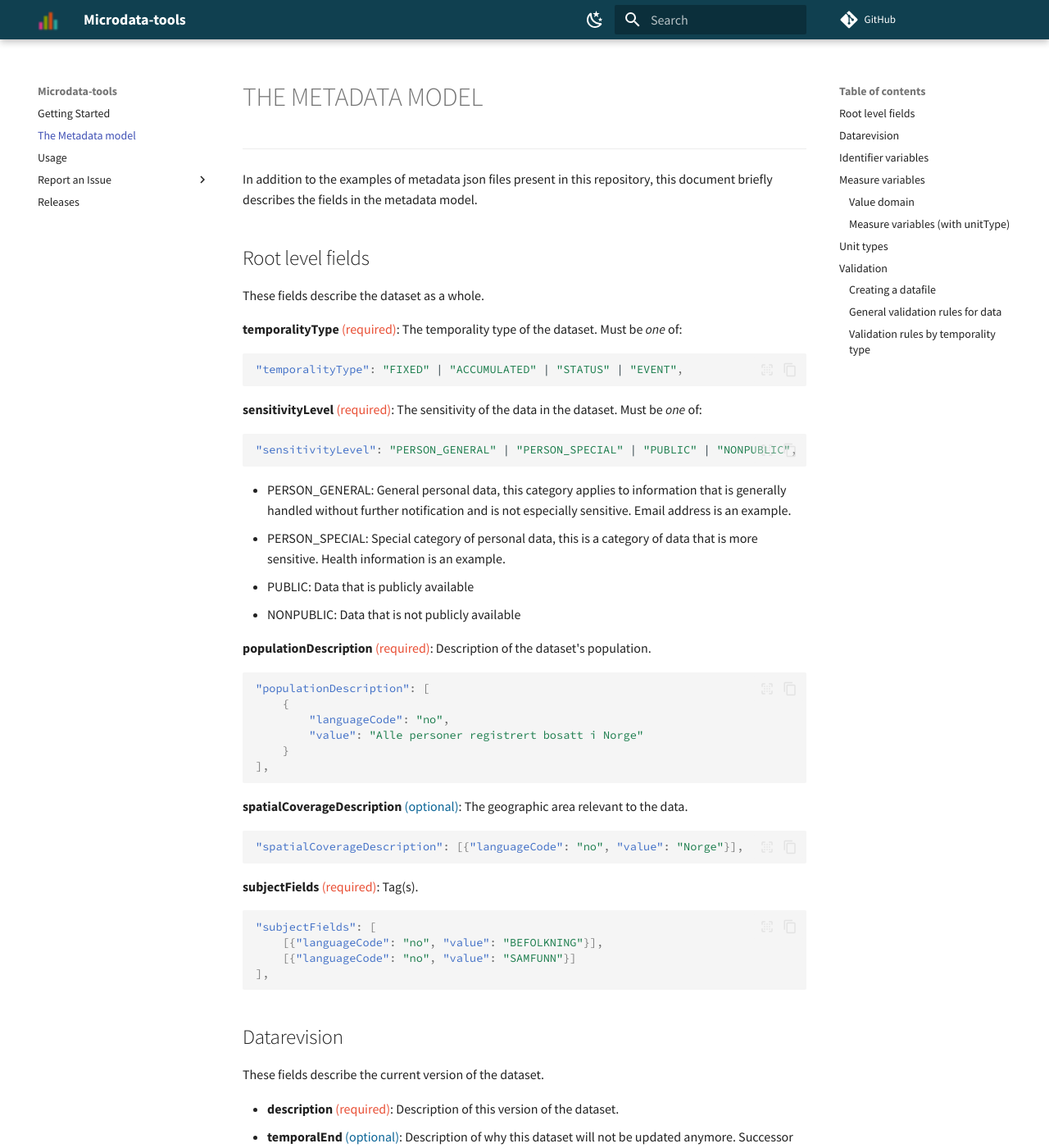
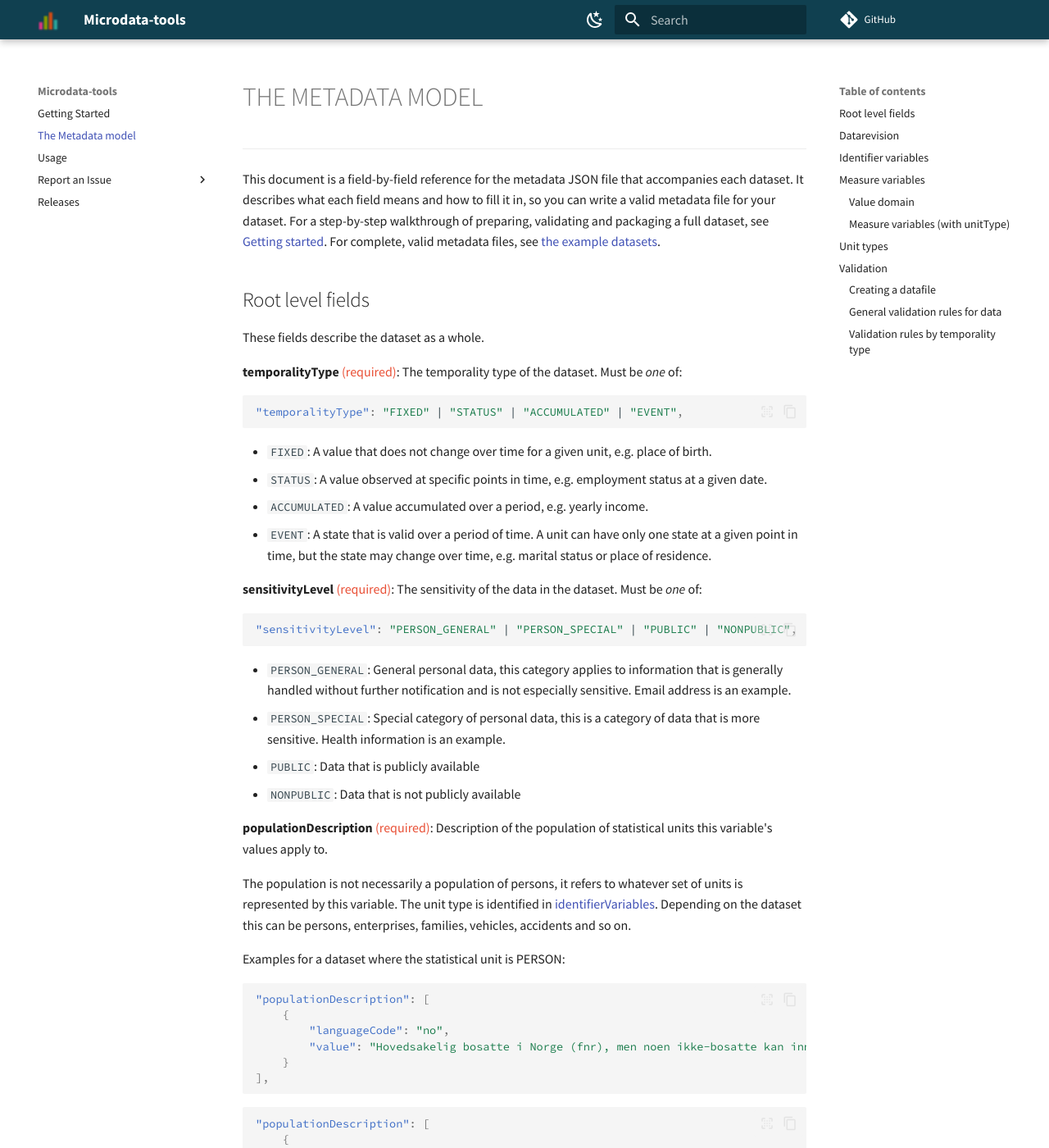
Before and after one commit to statisticsnorway/microdata-tools, an MkDocs documentation site: the page built from docs/metadata-model.md, in a window 1280 px wide and 1400 px high. Shown: the whole window at 82% size. Built offline with MkDocs 1.6.1 and Material for MkDocs 9.7.7, drawn with Linux system fonts in a browser that asks for light colours; comment, search, counter and statistics services are not loaded; some of the changed text lies outside the part shown.

Commit message:
Improve metadata descriptions

````diff
--- a/docs/metadata-model.md
+++ b/docs/metadata-model.md
@@ -1,6 +1,7 @@
 # THE METADATA MODEL
 _______
-In addition to the examples of metadata json files present in this repository, this document briefly describes the fields in the metadata model.
+This document is a field-by-field reference for the metadata JSON file that accompanies each dataset. It describes what each field means and how to fill it in, so you can write a valid metadata file for your dataset. For a step-by-step walkthrough of preparing, validating and packaging a full dataset, see [Getting started](index.md). For complete, valid metadata files, see [the example datasets](https://github.com/statisticsnorway/microdata-tools/tree/main/docs/examples).
+
 
 ## Root level fields
 These fields describe the dataset as a whole.
@@ -8,30 +9,60 @@ These fields describe the dataset as a whole.
 **temporalityType** <span class ="mdata-red-text">(required)</span>: The temporality type of the dataset. Must be *one* of:
 
 ```json
-"temporalityType": "FIXED" | "ACCUMULATED" | "STATUS" | "EVENT",
+"temporalityType": "FIXED" | "STATUS" | "ACCUMULATED" | "EVENT",
 ```
+
+- `FIXED`: A value that does not change over time for a given unit, e.g. place of birth.
+- `STATUS`: A value observed at specific points in time, e.g. employment status at a given date.
+- `ACCUMULATED`: A value accumulated over a period, e.g. yearly income.
+- `EVENT`: A state that is valid over a period of time. A unit can have only one state at a given point in time, but the state may change over time, e.g. marital status or place of residence.
+
 **sensitivityLevel** <span class ="mdata-red-text">(required)</span>: The sensitivity of the data in the dataset. Must be *one* of:
 
 ```json
 "sensitivityLevel": "PERSON_GENERAL" | "PERSON_SPECIAL" | "PUBLIC" | "NONPUBLIC",
 ```
 
-* PERSON_GENERAL: General personal data, this category applies to information that is generally handled without further notification and is not especially sensitive. Email address is an example.
-* PERSON_SPECIAL: Special category of personal data, this is a category of data that is more sensitive. Health information is an example.
-* PUBLIC: Data that is publicly available
-* NONPUBLIC: Data that is not publicly available
+* `PERSON_GENERAL`: General personal data, this category applies to information that is generally handled without further notification and is not especially sensitive. Email address is an example.
+* `PERSON_SPECIAL`: Special category of personal data, this is a category of data that is more sensitive. Health information is an example.
+* `PUBLIC`: Data that is publicly available
+* `NONPUBLIC`: Data that is not publicly available
 
-**populationDescription**<span class ="mdata-red-text"> (required)</span>: Description of the dataset's population.
+**populationDescription**<span class ="mdata-red-text"> (required)</span>: Description of the population of statistical units this variable's values apply to.
+
+The population is not necessarily a population of persons, it refers to whatever set of units is represented by this variable. The unit type is identified in [identifierVariables](#identifier-variables). Depending on the dataset this can be persons, enterprises, families, vehicles, accidents and so on.
+
+Examples for a dataset where the statistical unit is PERSON:
+
 ```json
 "populationDescription": [
     {
         "languageCode": "no",
-        "value": "Alle personer registrert bosatt i Norge"
+        "value": "Hovedsakelig bosatte i Norge (fnr), men noen ikke-bosatte kan inngå (dnr)"
+    }
+],
+```
+```json
+"populationDescription": [
+    {
+        "languageCode": "no",
+        "value": "Variabelen omfatter personer registrert med en fullført utdanning på hovedfags-/masternivå."
     }
 ],
 ```
 
-**spatialCoverageDescription**<span class ="mdata-blue-2-text"> (optional)</span>: The geographic area relevant to the data.
+Example for a dataset where the statistical unit is TRAFIKKULYKKE (traffic accident):
+
+```json
+"populationDescription": [
+    {
+        "languageCode": "no",
+        "value": "Variabelen omfatter dødsulykker og andre ulykker med personskade som er meldt til politiet."
+    }
+],
+```
+
+**spatialCoverageDescription**<span class ="mdata-blue-2-text"> (optional)</span>: The geographic area covered by the population described in `populationDescription`. For datasets with national coverage, the value should simply be "Norge":
 ```json
 "spatialCoverageDescription": [{"languageCode": "no", "value": "Norge"}],
 ```
@@ -39,17 +70,21 @@ These fields describe the dataset as a whole.
 **subjectFields**<span class ="mdata-red-text"> (required)</span>: Tag(s).
 ```json
 "subjectFields": [
-	[{"languageCode": "no", "value": "BEFOLKNING"}],
-    [{"languageCode": "no", "value": "SAMFUNN"}]
+	[{"languageCode": "no", "value": "Befolkning"}],
+    [{"languageCode": "no", "value": "Husholdning"}],
+    [{"languageCode": "no", "value": "Barn, Familie og husholdninger"}]
 ],
 ```
 
 
 ## Datarevision
-These fields describe the current version of the dataset.
+These fields describe the current publication of the dataset — that is, what's new or changed about *this variable*, not the databank-version in microdata.no (i.e version 54).
 
-* **description** <span class ="mdata-red-text">(required)</span>: Description of this version of the dataset.
-* **temporalEnd**<span class ="mdata-blue-2-text"> (optional)</span>: Description of why this dataset will not be updated anymore. Successor datasets can be optionally specified.
+**description** <span class ="mdata-red-text">(required)</span>: A short description of what's new in this publication of the variable. For a variable's first publication, "Første publisering" can be used. For later publications, you can briefly describe what has been updated, added or corrected, for example "Oppdaterte tall for 2026".
+
+**temporalEnd**<span class ="mdata-blue-2-text"> (optional)</span>: Use this field when the dataset has been discontinued and will no longer receive updates.
+    - `description`: Explain why the dataset is no longer updated.
+    - `successors`: Name the dataset(s) that replaces this dataset, if applicable.
 
 ```json
 "dataRevision": {
@@ -61,7 +96,7 @@ These fields describe the current version of the dataset.
                 "value": "Videre oppdateringer utgår pga..."
             }
         ],
-        "successors": "Navn på erstatter",
+        "successors": ["Navn på erstatter"]
     }
 },
 ```
@@ -69,13 +104,14 @@ These fields describe the current version of the dataset.
 ## Identifier variables
 Description of the indentifier column of the dataset. It is represented as a list in the metadata model, but currently only one identifier is allowed per dataset. The identifiers are always based on a unit. A unit is centrally defined to make joining datasets across datastores easy.
 
-* **unitType**<span class ="mdata-red-text"> (required)</span>: The unitType for this dataset identifier column. Must be *one* of:
+* **unitType**<span class ="mdata-red-text"> (required)</span>: The unitType for this dataset identifier column. Must be one of the predefined unit types in microdata-tools. [See complete list of unit types here](https://github.com/statisticsnorway/microdata-tools/tree/main/microdata_tools/validation/components/unit_type_variables). Examples of unit types are:
+ `PERSON`, `HUSHOLDNING`, `BEDRIFT`, `JOBB`, `KOMMUNE`.
+ See more unit type examples and descriptions under the [Unit types](#unit-types) section.
 
 ```json
 "identifierVariables": [
     {
-        "unitType": "FAMILIE" | "FORETAK" | "HUSHOLDNING" | "JOBB" |
-                    "KJORETOY" | "KOMMUNE" | "KURS" | "PERSON" | "BEDRIFT"
+        "unitType": "PERSON"
     }
 ],
 ```
@@ -110,11 +146,13 @@ If the measure column in your dataset is in fact a unit type (PERSON (FNR), BEDR
 ]
 ```
 ### Value domain
-Describes the Value domain for the relevant variable. Either by codeList (enumerated value domain), or a description of expected values (described value domain).
+A value domain describes which values are valid for the measure. There are two types of value domains:
+**Enumerated value domain**: Used when the values are a defined set of codes, for example `1 = Mann`, `2 = Kvinne`.
+**Described value domain**: Used when the values are described, e.g. by a measurement unit, for example an amount in NOK.
 
-* **description**<span class ="mdata-red-text"> (required in described value domain)</span>: A description of the domain. Example for the variable "BRUTTO_INNTEKT": "Alle positive tall".
-* **measurementUnitDescription**<span class ="mdata-red-text"> (required in described value domain)</span>: A description of the unit measured. Example: "Norske Kroner"
-* **measurementType**<span class ="mdata-red-text"> (required in described value domain)</span>: A machine readable definisjon of the unit measured. One of: [CURRENCY, WEIGHT, LENGTH, HEIGHT, GEOGRAPHICAL]
+* **description**<span class ="mdata-red-text"> (required in described value domain)</span>: A description of the domain. Example for the variable "BRUTTO_INNTEKT": "Beløp".
+* **measurementUnitDescription**<span class ="mdata-red-text"> (required in described value domain)</span>: A description of the unit measured. Example: "NOK"
+* **measurementType**<span class ="mdata-red-text"> (required in described value domain)</span>: A machine readable definition of the unit measured. E.g. `CURRENCY`, `WEIGHT`, `LENGTH`, `HEIGHT`, `GEOGRAPHICAL`.
 * **uriDefinition** <span class ="mdata-blue-2-text"> (optional)</span>: Link to external resource describing the domain.
 * **codeList**<span class ="mdata-red-text"> (required in enumerated value domain)</span>: A code list of valid codes for the domain, description, and their validity period. The metadata fields for each item in the codelist are:
     * code <span class ="mdata-red-text"> (required)</span>: The code itself. Example: "0301"
@@ -194,6 +232,8 @@ You might find that some of your datasets contain a unitType in the measure colu
 * **KOMMUNE**: Representation of a kommune in the microdata.no platform. Columns with this unit type should contain a valid kommune number.
 * **KURS**: Representation of a course in the microdata.no platform. Columns with this unit type should contain FNR_KURSID. Where FNR belongs to the participant and KURSID is the NUDB course id.
 * **KJORETOY**: Representation of a vehicle in the microdata.no platform. Columns with this unit type should contain FNR_REGNR. Where FNR is the owner of the vehicle, and REGNR is the registration number for the vehicle.
+
+[See complete list of predefined unit types here](https://github.com/statisticsnorway/microdata-tools/tree/main/microdata_tools/validation/components/unit_type_variables).
 
 ## Validation
 
````
Also changed, not shown: other parts of docs/metadata-model.md (+3 -3 lines).
